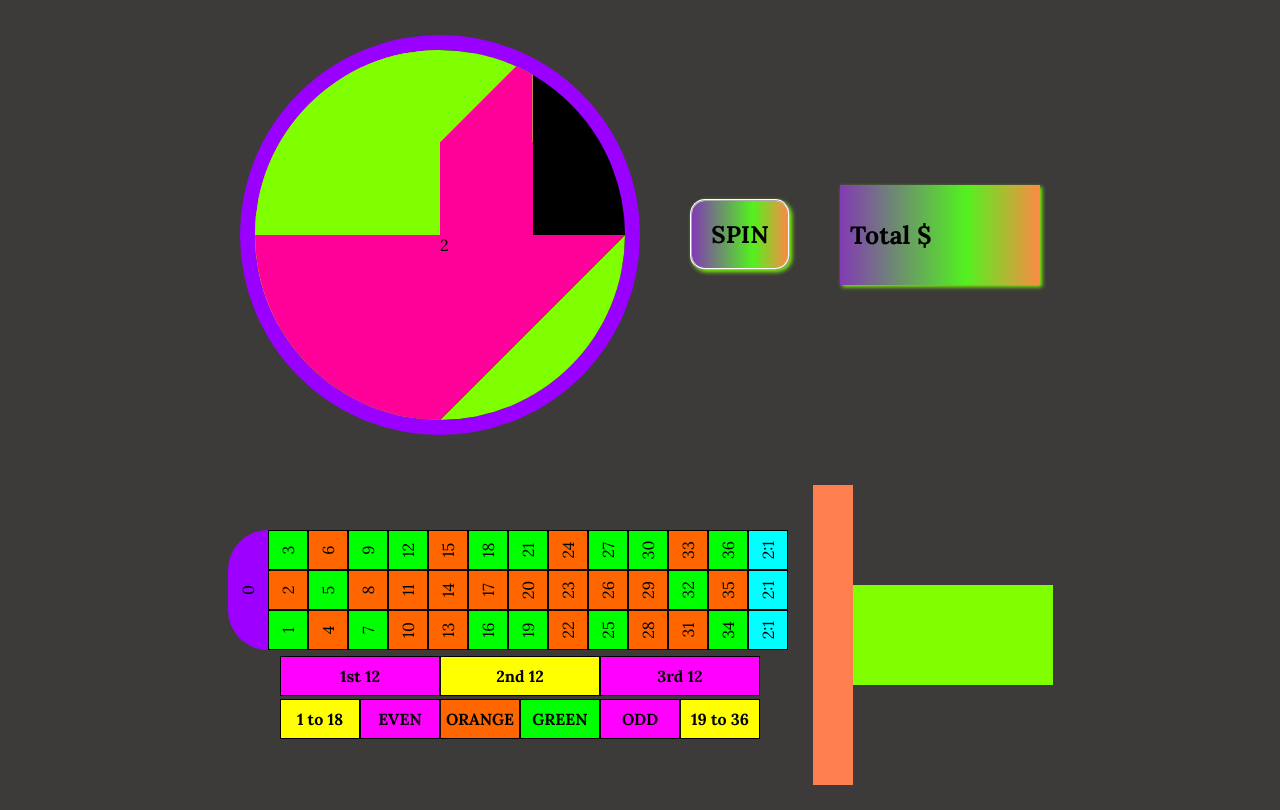
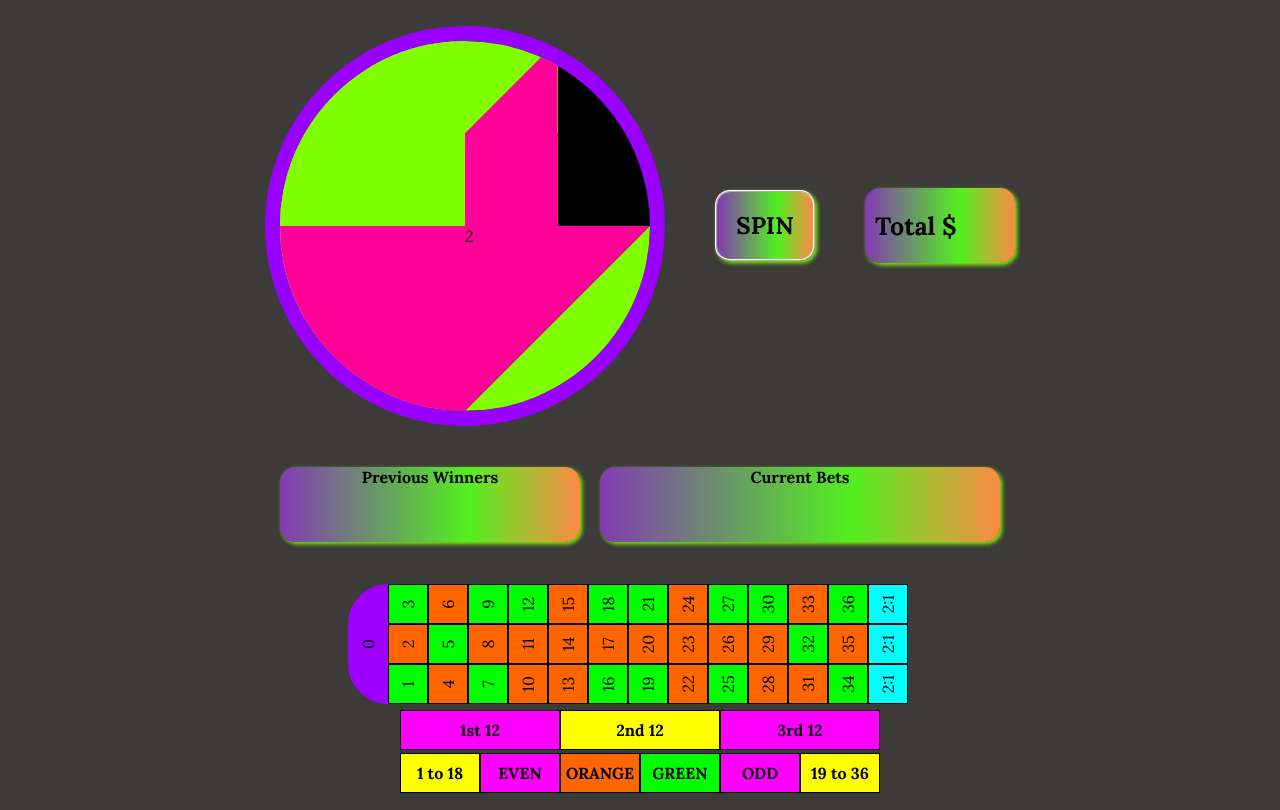
Before and after one commit to 23carnies/PsychedelicRoulette, a plain HTML site: page index.html in a window 1280 px wide. Shown: the part 92-902 px from the top of the page. Drawn offline with nearby package versions, Linux system fonts and the light colour scheme; a web font is replaced by a local one.

Commit message:
Update css Current Bets & Previous Winners

```diff
--- a/css/style.css
+++ b/css/style.css
@@ -17,7 +17,8 @@ h1 {
     margin-top: 3%;
     margin-bottom: 2%;
     /* color: rgb(232,4,22); */
-    background: linear-gradient(90deg, rgba(232,4,22,1) 6%, rgba(29,253,226,0.9374124649859944) 50%, rgba(252,248,13,1) 100%);
+    background: transparent;
+    color: linear-gradient(90deg, rgba(232,4,22,1) 6%, rgba(29,253,226,0.9374124649859944) 50%, rgba(252,248,13,1) 100%);
 }
 
 article {
@@ -243,19 +244,48 @@ article {
 /* Betting Board Ends */
 
 
-
-/* Previous Numbers */
-#prevNumbers {
-    height: 300px;
-    width: 40px;
-    background-color: coral;
+/* Winning Number */
+.winningNumber {
+    width: 200px;
+    height: 200px;
+    background: transparent;
+    color: radial-gradient(circle, rgba(238,174,228,1) 0%, rgba(20,38,142,0.76590) 100%);
+    color: rgb(9, 121, 173);
+    font-family: 'Asset', cursive;
+    font-size: 100px;
 }
 
-/* Numbers in Play */
-#numsInPlay {
-    width: 200px;
-    height: 100px;
-    background-color: chartreuse;
+
+
+/* Current Bets, Previous Numbers and Total */
+#currentBets {
+    width: 400px;
+    justify-content: center;
+    margin: 10px;
+}
+
+#total {
+    width: 150px;
+    padding-left: 10px;
+    font-size: 25px;
+    align-items: center;
+}
+
+#prevNumbers {
+    height: 40px;
+    width: 300px;
+    justify-content: center;
+    margin: 10px;
+}
+
+#total, #currentBets, #prevNumbers {
+    display: flex;
+    height: 75px;
+    font-weight: 700;
+    border-radius: 15px;
+    background: rgb(131,58,180);
+    background: linear-gradient(90deg, rgba(131,58,180,1) 0%, rgba(84,253,29,0.9374124649859944) 63%, rgba(252,138,69,1) 100%);
+    box-shadow: 2px 2px 4px rgb(125, 248, 2);
 }
 
 /* BUTTONS */
@@ -292,23 +322,3 @@ article {
     box-shadow: -2px 2px crimson;
 
 }
-
-.winningNumber {
-    background: rgb(238,174,228);
-    background: radial-gradient(circle, rgba(238,174,228,1) 0%, rgba(20,38,142,0.76590) 100%);
-    font-family: 'Asset', cursive;
-    font-size: 100px;
-}
-
-#total {
-    display: flex;
-    align-items: center;
-    padding-left: 10px;
-    font-size: 25px;
-    font-weight: 700;
-    width: 200px;
-    height: 100px;
-    background: rgb(131,58,180);
-    background: linear-gradient(90deg, rgba(131,58,180,1) 0%, rgba(84,253,29,0.9374124649859944) 63%, rgba(252,138,69,1) 100%);
-    box-shadow: 2px 2px 4px rgb(125, 248, 2);
-}
--- a/index.html
+++ b/index.html
@@ -58,6 +58,9 @@
         <button id="spin" class="btn btn-primary">SPIN</button>
         <div id="total">Total $</div>
         <div id="betAmt"></div>
+        <div id="prevNumbers">Previous Winners</div>
+        <div id="currentBets">Current Bets</div>
+
         <div id="numBoard">
             <div id="insideBets">
                 <div id="sq0"><p>0</p></div>
@@ -117,12 +120,7 @@
                 <div class="square" id="space"></div>
             </div>
         </div>
-        <div id="prevNumbers"></div>
-        <div id="numsInPlay"></div>
-        <div class="winningNumber"></div>
     </article>
-
-
 
 
 </body>
```
